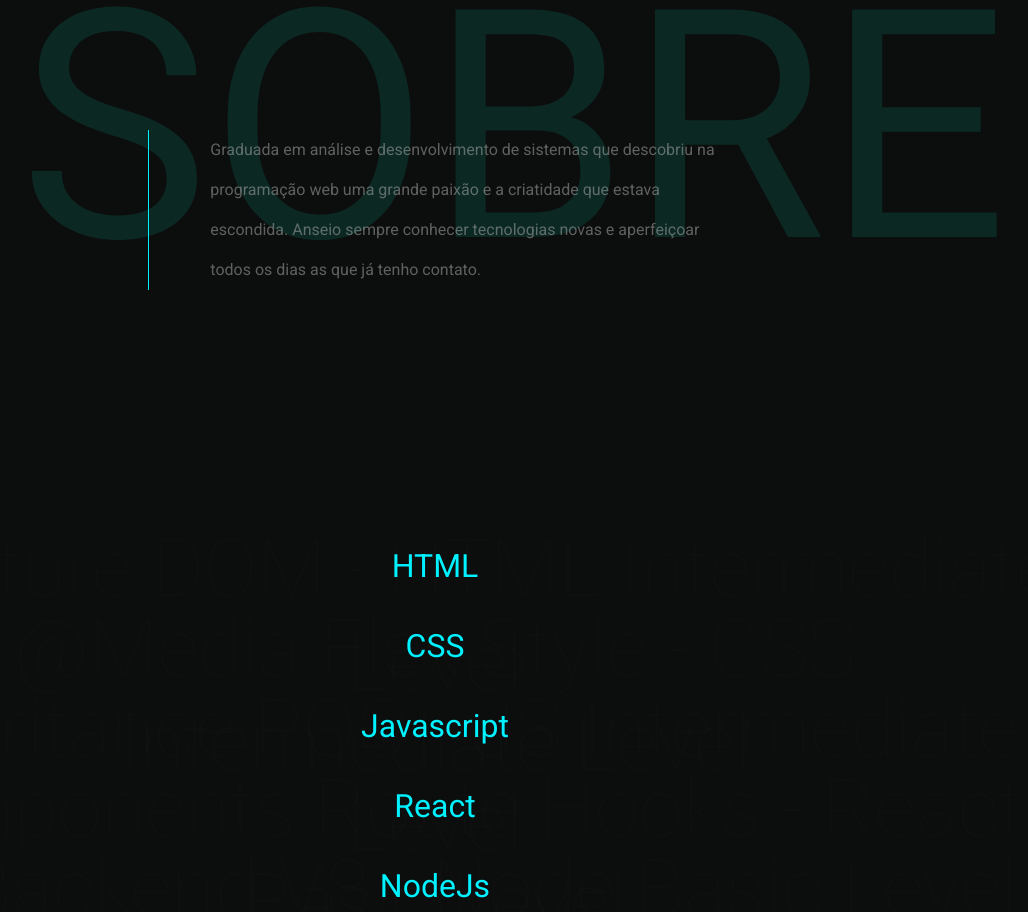
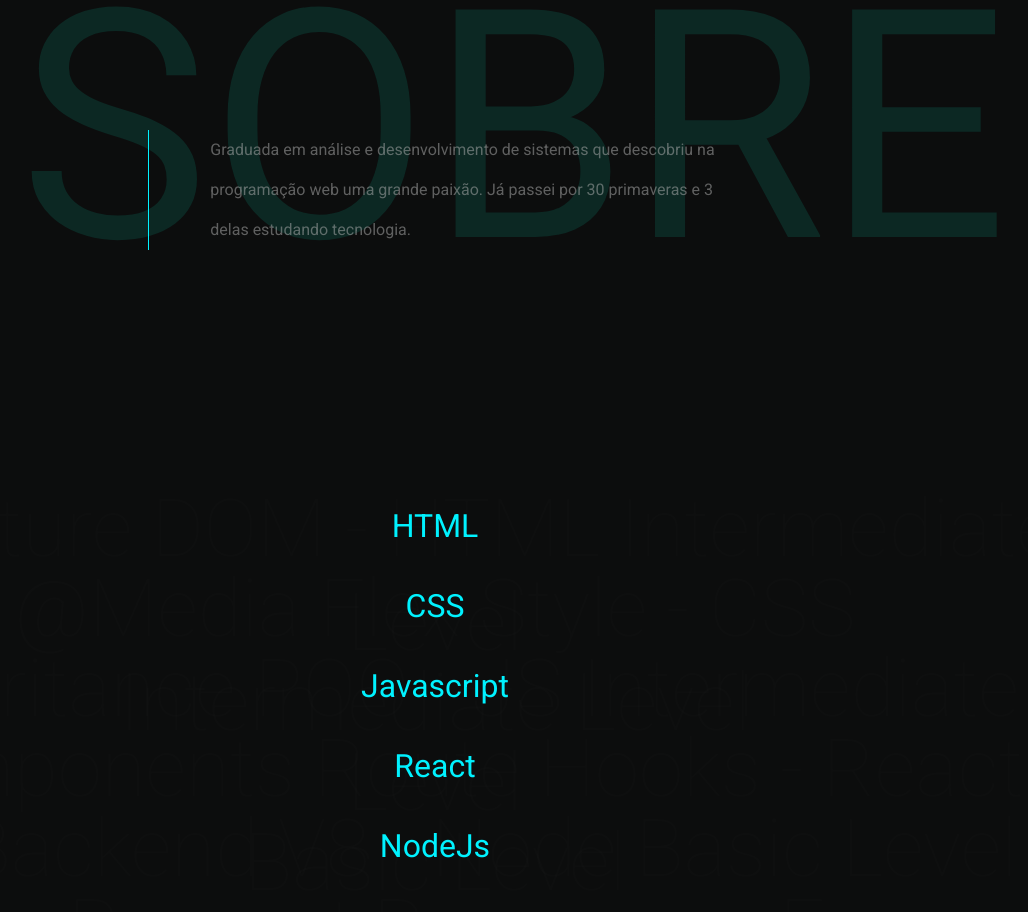
Before and after one commit to PamelaMarinho/Portfolio-Pamela, a React (Create React App) app: page / in a window 1280 px wide. Shown: the part 900-1812 px from the top of the page, without its empty margins (205-1233 px from the left). Built offline with nearby package versions, Linux system fonts and the light colour scheme.

Commit message:
update slide

```diff
--- a/src/component/About.js
+++ b/src/component/About.js
@@ -8,7 +8,8 @@
         <section id='about' className='section-about center'>
                 <Name msg="SOBRE" />
                 <div className='text-about'>
-                     <p> Graduada em análise e desenvolvimento de sistemas que descobriu na programação web uma grande paixão e a criatidade que estava escondida. Anseio sempre conhecer tecnologias novas e aperfeiçoar todos os dias as que já tenho contato.</p>
+                     <p> Graduada em análise e desenvolvimento de sistemas que descobriu na programação web uma grande paixão.
+                        Já passei por 30 primaveras e 3 delas estudando tecnologia.</p>
                 </div>
         </section>
        )
--- a/src/component/Home.js
+++ b/src/component/Home.js
@@ -11,7 +11,6 @@
                <p className='title-home'>Analista de Sistema - Desenvolvedora Web</p>
         </div>
        )
-
 }
 
 export default Home
--- a/src/component/Menu.js
+++ b/src/component/Menu.js
@@ -1,19 +1,15 @@
 import { React } from 'react';
-import { FontAwesomeIcon } from '@fortawesome/react-fontawesome';
-import About from './About';
 import './Menu.css'
 
 const Menu = () => {
 
        return (
             <nav className='menu center'>
-
                 <a href="#home" ><img className='img' type='svg' src={require("../image/home.png")} /></a>
                 <a href="#about" ><img className='img' type='svg' src={require("../image/pessoa.png")} /></a>
                 <a href="#tech" ><img className='img' type='svg' src={require("../image/cpu.png")} /></a>
                 <a href="#projects" ><img className='img' type='svg' src={require("../image/mala.png")} /></a>
                 <a href="#contact" ><img className='img' type='svg' src={require("../image/phone.png")} /></a>
-
             </nav>
        )
 
--- a/src/component/Name.css
+++ b/src/component/Name.css
@@ -6,7 +6,6 @@
         z-index: 10;
         font-family: var(--font-family);
         width: 100%;
-
     }
 
 .PAMELA, .MARINHO{
--- a/src/component/Name.js
+++ b/src/component/Name.js
@@ -2,7 +2,6 @@
 import './Name.css'
 
 const Name = (props) => {
-
 
      const [offSetY, setOffSetY] = useState(0)
      const handleScroll = () => setOffSetY(window.pageYOffset)
@@ -11,7 +10,6 @@
           window.addEventListener("scroll", handleScroll);
           return () => window.removeEventListener("scroll", handleScroll);
       }, []);
-
 
        if(props.msg==="PROJETOS"){
           return (
--- a/src/component/Project.js
+++ b/src/component/Project.js
@@ -25,7 +25,6 @@
             </div>
         </section>
        )
-
 }
 
 export default Project
--- a/src/component/Tech.js
+++ b/src/component/Tech.js
@@ -2,10 +2,6 @@
 import './Tech.css'
 
 const Tech = () => {
-
-        function slide(e){
-                console.log(e)
-        }
 
        return (
        <section id='tech' className="section-tech">
```
Lines whose indentation alone changed are shown as unchanged.
